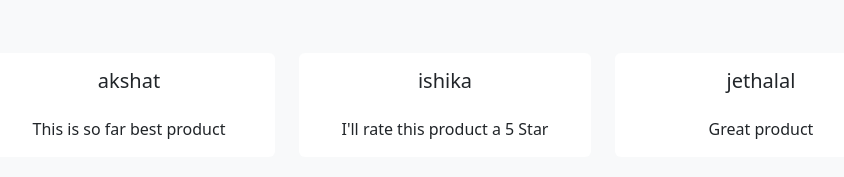
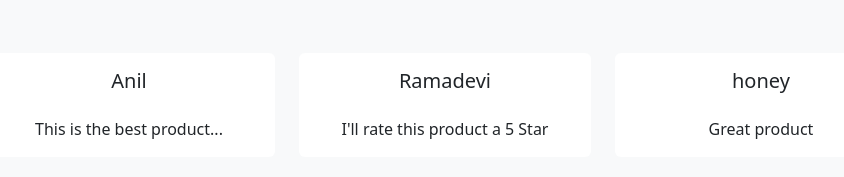
Before and after one commit to fhhdjfhedjdkjd123/e-commerce-app, a React (Create React App) app: page /store/p1 in a window 1280 px wide. Shown: the part 879-1056 px from the top of the page, without its empty margins (195-1039 px from the left). Built offline with nearby package versions, Linux system fonts and the light colour scheme; no server answers.

Commit message:
products Page

```diff
--- a/src/components/Items/ProductPage.js
+++ b/src/components/Items/ProductPage.js
@@ -78,19 +78,19 @@ const ProductPage = (props) => {
       <Row >
         <Col lg={4} sm={8}>
           <Card className="text-center border-0">
-            <Card.Title className="mt-3">akshat</Card.Title>
-            <Card.Body> This is so far best product</Card.Body>
+            <Card.Title className="mt-3">Anil</Card.Title>
+            <Card.Body> This is the best product...</Card.Body>
           </Card>
         </Col>
         <Col lg={4} sm={8}>
           <Card className="text-center border-0">
-            <Card.Title className="mt-3">ishika</Card.Title>
+            <Card.Title className="mt-3">Ramadevi</Card.Title>
             <Card.Body> I'll rate this product a 5 Star</Card.Body>
           </Card>
         </Col>
         <Col lg={4} sm={8}>
           <Card className="text-center border-0">
-            <Card.Title className="mt-3">jethalal</Card.Title>
+            <Card.Title className="mt-3">honey</Card.Title>
             <Card.Body> Great product </Card.Body>
           </Card>
         </Col>
--- a/src/components/store/CardProvider.js
+++ b/src/components/store/CardProvider.js
@@ -13,7 +13,7 @@ const CartProvider = (props) => {
   useEffect(() => {
     const asyncFun = async () => {
       let response = await fetch(
-        `https://crudcrud.com/api/6d806138f1c54bc2b6f832dabc8059bb/cart${cartContext.email}`
+        `https://crudcrud.com/api/151562932f8a444c861f42c324ce3b86/cart${cartContext.email}`
       );
       let data = await response.json();
       console.log(data);
@@ -31,7 +31,7 @@ const CartProvider = (props) => {
     if (existingItem === -1) {
       // If there is no existing item it will return -1
       let response = await fetch(
-        `https://crudcrud.com/api/6d806138f1c54bc2b6f832dabc8059bb/cart${cartContext.email}`,
+        `https://crudcrud.com/api/151562932f8a444c861f42c324ce3b86/cart${cartContext.email}`,
         {
           method: "POST",
           body: JSON.stringify(item),
@@ -52,7 +52,7 @@ const CartProvider = (props) => {
       console.log(updatedItem);
 
       let response = await fetch(
-        `https://crudcrud.com/api/6d806138f1c54bc2b6f832dabc8059bb/cart${cartContext.email}/${allItems[existingItem]._id}`,
+        `https://crudcrud.com/api/151562932f8a444c861f42c324ce3b86/cart${cartContext.email}/${allItems[existingItem]._id}`,
 
         {
           method: "PUT",
@@ -77,7 +77,7 @@ const CartProvider = (props) => {
     console.log(item._id);
     if (item.quantity <= 1) {
       const response = await fetch(
-        `https://crudcrud.com/api/6d806138f1c54bc2b6f832dabc8059bb/cart${cartContext.email}/${item._id}`,
+        `https://crudcrud.com/api/151562932f8a444c861f42c324ce3b86/cart${cartContext.email}/${item._id}`,
         { method: "DELETE" }
       );
       const updatedItems = items.filter((itm) => {
@@ -88,7 +88,7 @@ const CartProvider = (props) => {
     } else {
       item.quantity = item.quantity - 1;
       let response = await fetch(
-        `https://crudcrud.com/api/6d806138f1c54bc2b6f832dabc8059bb/cart${cartContext.email}/${item._id}`,
+        `https://crudcrud.com/api/151562932f8a444c861f42c324ce3b86/cart${cartContext.email}/${item._id}`,
         {
           method: "PUT",
           body: JSON.stringify({
```
